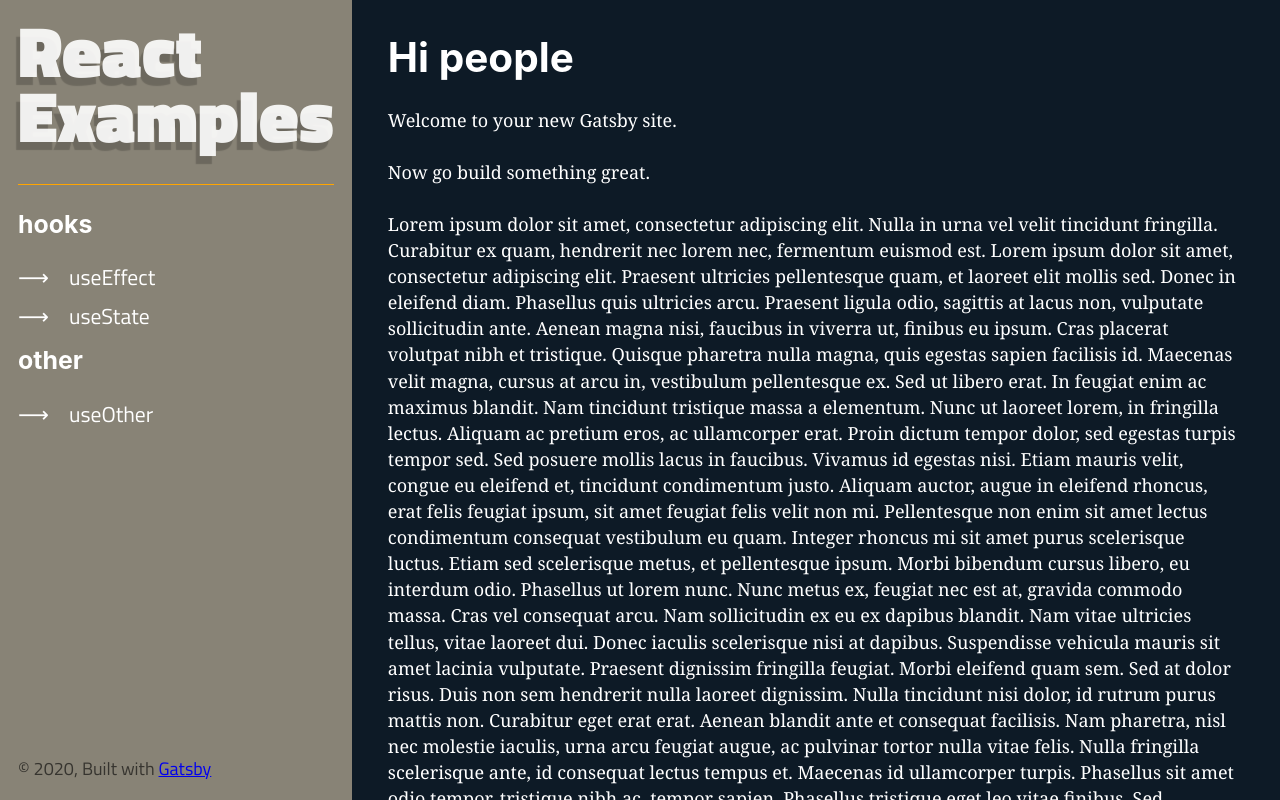
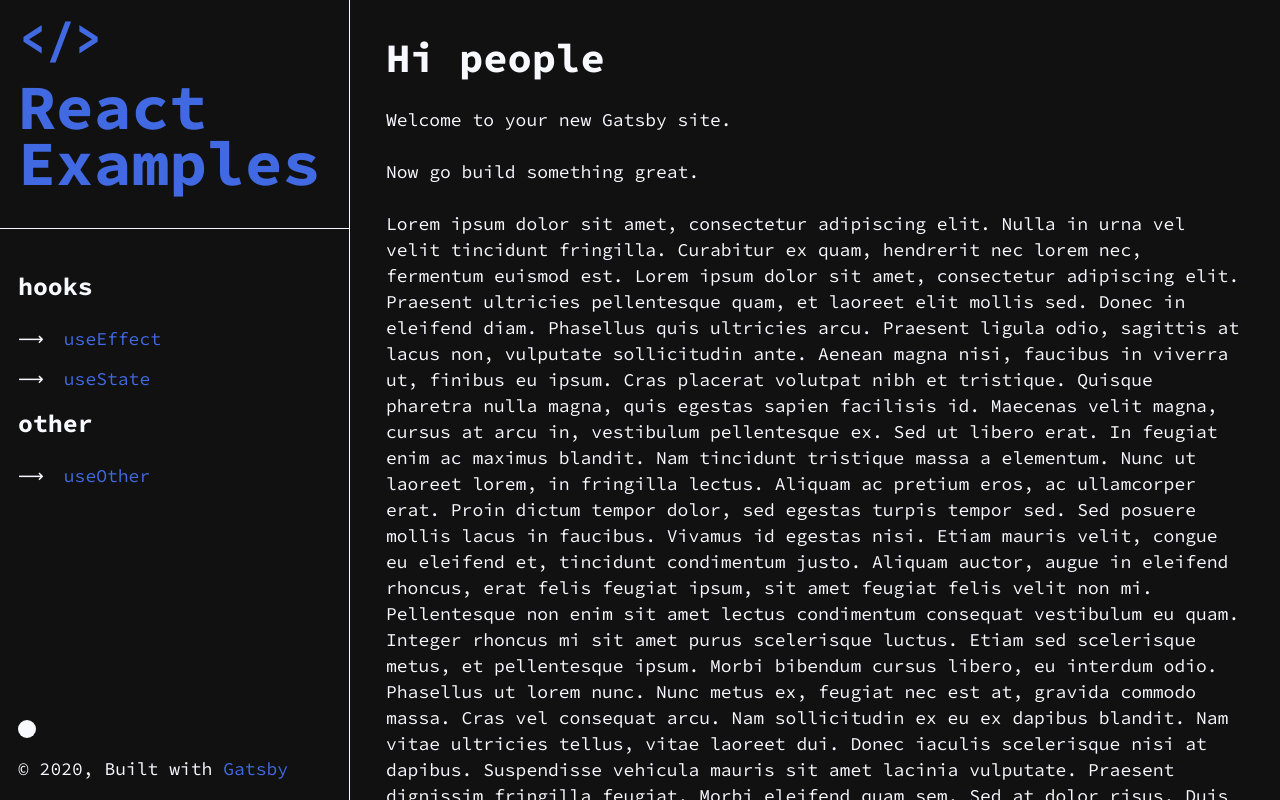
Before and after one commit to ijrex/react-examples, a Gatsby site: page / in a window 1280 px wide. Built offline with nearby package versions, Linux system fonts and the light colour scheme; Gatsby itself is replaced by a stand-in of ours.

Commit message:
WIP: Work on theming

```diff
--- a/gatsby-config.js
+++ b/gatsby-config.js
@@ -47,7 +47,7 @@ module.exports = {
       resolve: "gatsby-plugin-web-font-loader",
       options: {
         google: {
-          families: ["Titillium Web:900,400,300"],
+          families: ["Source Code Pro:700,400"],
         },
       },
     },
--- /dev/null
+++ b/src/components/footer.js
@@ -0,0 +1,43 @@
+import React from "react"
+import PropTypes from "prop-types"
+import styled from "styled-components"
+
+const StyledFooter = styled.footer`
+  padding: 1rem;
+  position: absolute;
+  bottom: 0;
+`
+
+const Button = styled.button`
+  border: none;
+  padding: 0;
+  overflow: visible;
+
+  margin: 0 0 1rem;
+  width: 1rem;
+  height: 1rem;
+  display: block;
+  border-radius: 100%;
+  cursor: pointer;
+  background: ${({ theme }) => theme.text};
+
+  &:focus {
+    outline: 0;
+  }
+`
+
+const Footer = ({ handleTheme }) => {
+  return (
+    <StyledFooter>
+      <Button onClick={handleTheme} />© {new Date().getFullYear()}, Built with
+      {` `}
+      <a href="https://www.gatsbyjs.org">Gatsby</a>
+    </StyledFooter>
+  )
+}
+
+Footer.propTypes = {
+  children: PropTypes.node.isRequired,
+}
+
+export default Footer
--- a/src/components/header.js
+++ b/src/components/header.js
@@ -1,38 +1,33 @@
+import React from "react"
 import { Link } from "gatsby"
 import styled from "styled-components"
-import React from "react"
 import { useSiteMetadata } from "../hooks/use-site-metadata"
 
 const Title = styled.h1`
-  font-family: Titillium Web;
-  font-weight: 900;
-  font-size: 4rem;
+  font-size: 3.5rem;
   line-height: 0.9;
-  letterspacing: 2px;
-  text-shadow: -4px 8px 1px rgba(0, 0, 0, 0.2);
-  padding-bottom: 2rem;
-  border-bottom: 0.1rem solid #ffa500;
+  padding: 1rem 1rem 2rem;
+  border-bottom: ${({ theme }) => theme.border};
 
-  a {
-    color: rgba(255, 255, 255, 0.9);
-    text-decoration: none;
+  span {
+    display: block;
+    margin-bottom: 1rem;
+    font-size: 0.75em;
   }
 `
 
-const Header = () => {
+const Header = ({ handleTheme }) => {
   const { title } = useSiteMetadata()
 
   return (
-    <div
-      style={{
-        margin: `0 auto`,
-        maxWidth: 960,
-      }}
-    >
+    <header>
       <Title>
-        <Link to="/">{title}</Link>
+        <Link to="/">
+          <span>{"</>"}</span>
+          {title}
+        </Link>
       </Title>
-    </div>
+    </header>
   )
 }
 
--- a/src/components/layout.js
+++ b/src/components/layout.js
@@ -1,66 +1,59 @@
-/**
- * Layout component that queries for data
- * with Gatsby's useStaticQuery component
- *
- * See: https://www.gatsbyjs.org/docs/use-static-query/
- */
+import React, { useState } from "react"
+import PropTypes from "prop-types"
+import { GlobalStyles } from "../styles/global"
+import { lightTheme, darkTheme } from "../styles/theme"
 
-import React from "react"
-import PropTypes from "prop-types"
-import styled from "styled-components"
+import styled, { ThemeProvider } from "styled-components"
 
 import Header from "./header"
 import Nav from "./nav"
-import "./layout.css"
+import Footer from "./footer"
+import "../styles/layout.css"
 
-const StyledGlobalContainer = styled.div`
-  background: #0d1a26;
+const GlobalContainer = styled.div`
   width: 100vw;
   height: 100vh;
   display: flex;
 `
 
-const StyledSidebar = styled.div`
-  background: #888376;
+const Sidebar = styled.div`
   display: flex;
+  border-right: ${({ theme }) => theme.border};
   flex-direction: column;
   justify-content: flex-start;
-  flex: 0 0 6rem;
+  flex: 0 0 350px;
   height: 100vh;
-  padding: 1rem;
 `
 
-const StyledMain = styled.main`
-  background: #0d1a26;
+const Main = styled.main`
   overflow: scroll;
-  color: white;
   flex: 1 1 0;
   padding: 2rem;
 `
 
-const StyledFooter = styled.footer`
-  font-family: Titillium Web;
-  font-weight: 400;
-  padding-bottom: 1rem;
-  position: absolute;
-  bottom: 0;
-  color: rgba(0, 0, 0, 0.6);
-`
+const Layout = ({ children }) => {
+  const [theme, setTheme] = useState("dark")
 
-const Layout = ({ children }) => {
+  const toggleTheme = () => setTheme(theme === "dark" ? "light" : "dark")
+
   return (
-    <StyledGlobalContainer>
-      <StyledSidebar>
-        <Header />
-        <Nav />
-        <StyledFooter>
-          © {new Date().getFullYear()}, Built with
-          {` `}
-          <a href="https://www.gatsbyjs.org">Gatsby</a>
-        </StyledFooter>
-      </StyledSidebar>
-      <StyledMain>{children}</StyledMain>
-    </StyledGlobalContainer>
+    <>
+      <ThemeProvider theme={theme === "light" ? lightTheme : darkTheme}>
+        <GlobalStyles />
+        <GlobalContainer>
+          <Sidebar>
+            <Header />
+            <Nav />
+            <Footer handleTheme={toggleTheme}>
+              © {new Date().getFullYear()}, Built with
+              {` `}
+              <a href="https://www.gatsbyjs.org">Gatsby</a>
+            </Footer>
+          </Sidebar>
+          <Main>{children}</Main>
+        </GlobalContainer>
+      </ThemeProvider>
+    </>
   )
 }
 
--- a/src/components/nav.js
+++ b/src/components/nav.js
@@ -7,11 +7,8 @@ import { Link } from "gatsby"
 import { useSiteMDX } from "../hooks/use-site-mdx"
 
 const ParentStyledUL = styled.ul`
-  font-family: Titillium Web;
-  font-weight: 400;
-  color: #fff;
   margin: 0;
-  font-size: 1.2rem;
+  padding: 1rem;
 `
 
 const ParentStyledLI = styled.li`
@@ -22,11 +19,7 @@ const ParentStyledLI = styled.li`
 
 const ChildStyledUL = styled.ul`
   display: block;
-  font-family: Titillium Web;
-  font-weight: 400;
-  color: #fff;
   margin: 0;
-  font-size: 1.2rem;
 `
 
 const ChildStyledLI = styled.li`
@@ -40,12 +33,7 @@ const ChildStyledLI = styled.li`
 `
 
 const StyledLink = styled(Link)`
-  color: #fff;
   text-decoration: none;
-
-  &:hover {
-    opacity: 0.8;
-  }
 `
 
 const Nav = ({ children }) => {
@@ -56,12 +44,12 @@ const Nav = ({ children }) => {
       <ParentStyledUL>
         {[...new Set(edges.map(edge => edge.node.frontmatter.category))].map(
           category => (
-            <ParentStyledLI>
+            <ParentStyledLI key={category}>
               <h3>{category}</h3>
               <ChildStyledUL>
                 {edges.map(edge =>
                   edge.node.frontmatter.category === category ? (
-                    <ChildStyledLI>
+                    <ChildStyledLI key={edge.node.frontmatter.title}>
                       <StyledLink to={edge.node.fields.slug}>
                         {edge.node.frontmatter.title}
                       </StyledLink>
--- /dev/null
+++ b/src/styles/global.js
@@ -0,0 +1,20 @@
+import { createGlobalStyle } from "styled-components"
+
+export const GlobalStyles = createGlobalStyle`
+  body {
+    background: ${({ theme }) => theme.body};
+    color: ${({ theme }) => theme.text};
+    transition: all 0.25s linear;
+  }
+
+  a {
+    text-decoration: none;
+    color: ${({ theme }) => theme.link.normal};
+    transition: color 0.2s linear;
+
+
+    &:hover{
+      color: ${({ theme }) => theme.link.hover};
+    }
+  }
+  `
--- a/src/components/layout.css
+++ b/src/styles/layout.css
@@ -185,7 +185,7 @@ textarea {
   font: inherit;
 }
 html {
-  font: 112.5%/1.45em georgia, serif;
+  font: 18px/26px georgia, serif;
   box-sizing: border-box;
   overflow-y: scroll;
 }
@@ -200,7 +200,7 @@ html {
 }
 body {
   color: hsla(0, 0%, 0%, 0.8);
-  font-family: georgia, serif;
+  font-family: "Source Code Pro", sans-serif;
   font-weight: normal;
   word-wrap: break-word;
   font-kerning: normal;
@@ -230,8 +230,9 @@ h1 {
   padding-top: 0;
   margin-bottom: 1.45rem;
   color: inherit;
-  font-family: -apple-system, BlinkMacSystemFont, Segoe UI, Roboto, Oxygen,
-    Ubuntu, Cantarell, Fira Sans, Droid Sans, Helvetica Neue, sans-serif;
+  font-family: "Source Code Pro", -apple-system, BlinkMacSystemFont, Segoe UI,
+    Roboto, Oxygen, Ubuntu, Cantarell, Fira Sans, Droid Sans, Helvetica Neue,
+    sans-serif;
   font-weight: bold;
   text-rendering: optimizeLegibility;
   font-size: 2.25rem;
@@ -247,8 +248,9 @@ h2 {
   padding-top: 0;
   margin-bottom: 1.45rem;
   color: inherit;
-  font-family: -apple-system, BlinkMacSystemFont, Segoe UI, Roboto, Oxygen,
-    Ubuntu, Cantarell, Fira Sans, Droid Sans, Helvetica Neue, sans-serif;
+  font-family: "Source Code Pro", -apple-system, BlinkMacSystemFont, Segoe UI,
+    Roboto, Oxygen, Ubuntu, Cantarell, Fira Sans, Droid Sans, Helvetica Neue,
+    sans-serif;
   font-weight: bold;
   text-rendering: optimizeLegibility;
   font-size: 1.62671rem;
@@ -264,8 +266,9 @@ h3 {
   padding-top: 0;
   margin-bottom: 1.45rem;
   color: inherit;
-  font-family: -apple-system, BlinkMacSystemFont, Segoe UI, Roboto, Oxygen,
-    Ubuntu, Cantarell, Fira Sans, Droid Sans, Helvetica Neue, sans-serif;
+  font-family: "Source Code Pro", -apple-system, BlinkMacSystemFont, Segoe UI,
+    Roboto, Oxygen, Ubuntu, Cantarell, Fira Sans, Droid Sans, Helvetica Neue,
+    sans-serif;
   font-weight: bold;
   text-rendering: optimizeLegibility;
   font-size: 1.38316rem;
@@ -281,8 +284,9 @@ h4 {
   padding-top: 0;
   margin-bottom: 1.45rem;
   color: inherit;
-  font-family: -apple-system, BlinkMacSystemFont, Segoe UI, Roboto, Oxygen,
-    Ubuntu, Cantarell, Fira Sans, Droid Sans, Helvetica Neue, sans-serif;
+  font-family: "Source Code Pro", -apple-system, BlinkMacSystemFont, Segoe UI,
+    Roboto, Oxygen, Ubuntu, Cantarell, Fira Sans, Droid Sans, Helvetica Neue,
+    sans-serif;
   font-weight: bold;
   text-rendering: optimizeLegibility;
   font-size: 1rem;
@@ -298,8 +302,9 @@ h5 {
   padding-top: 0;
   margin-bottom: 1.45rem;
   color: inherit;
-  font-family: -apple-system, BlinkMacSystemFont, Segoe UI, Roboto, Oxygen,
-    Ubuntu, Cantarell, Fira Sans, Droid Sans, Helvetica Neue, sans-serif;
+  font-family: "Source Code Pro", -apple-system, BlinkMacSystemFont, Segoe UI,
+    Roboto, Oxygen, Ubuntu, Cantarell, Fira Sans, Droid Sans, Helvetica Neue,
+    sans-serif;
   font-weight: bold;
   text-rendering: optimizeLegibility;
   font-size: 0.85028rem;
@@ -315,8 +320,9 @@ h6 {
   padding-top: 0;
   margin-bottom: 1.45rem;
   color: inherit;
-  font-family: -apple-system, BlinkMacSystemFont, Segoe UI, Roboto, Oxygen,
-    Ubuntu, Cantarell, Fira Sans, Droid Sans, Helvetica Neue, sans-serif;
+  font-family: "Source Code Pro", -apple-system, BlinkMacSystemFont, Segoe UI,
+    Roboto, Oxygen, Ubuntu, Cantarell, Fira Sans, Droid Sans, Helvetica Neue,
+    sans-serif;
   font-weight: bold;
   text-rendering: optimizeLegibility;
   font-size: 0.78405rem;
--- /dev/null
+++ b/src/styles/theme.js
@@ -0,0 +1,20 @@
+// theme.js
+export const lightTheme = {
+  body: "#E2E2E2",
+  text: "#363537",
+  link: {
+    normal: "slateblue",
+    hover: "cornflowerblue",
+  },
+  border: "1px solid #363537",
+}
+
+export const darkTheme = {
+  body: "#111",
+  text: "GhostWhite",
+  link: {
+    normal: "royalblue",
+    hover: "blue",
+  },
+  border: "1px solid GhostWhite",
+}
```
